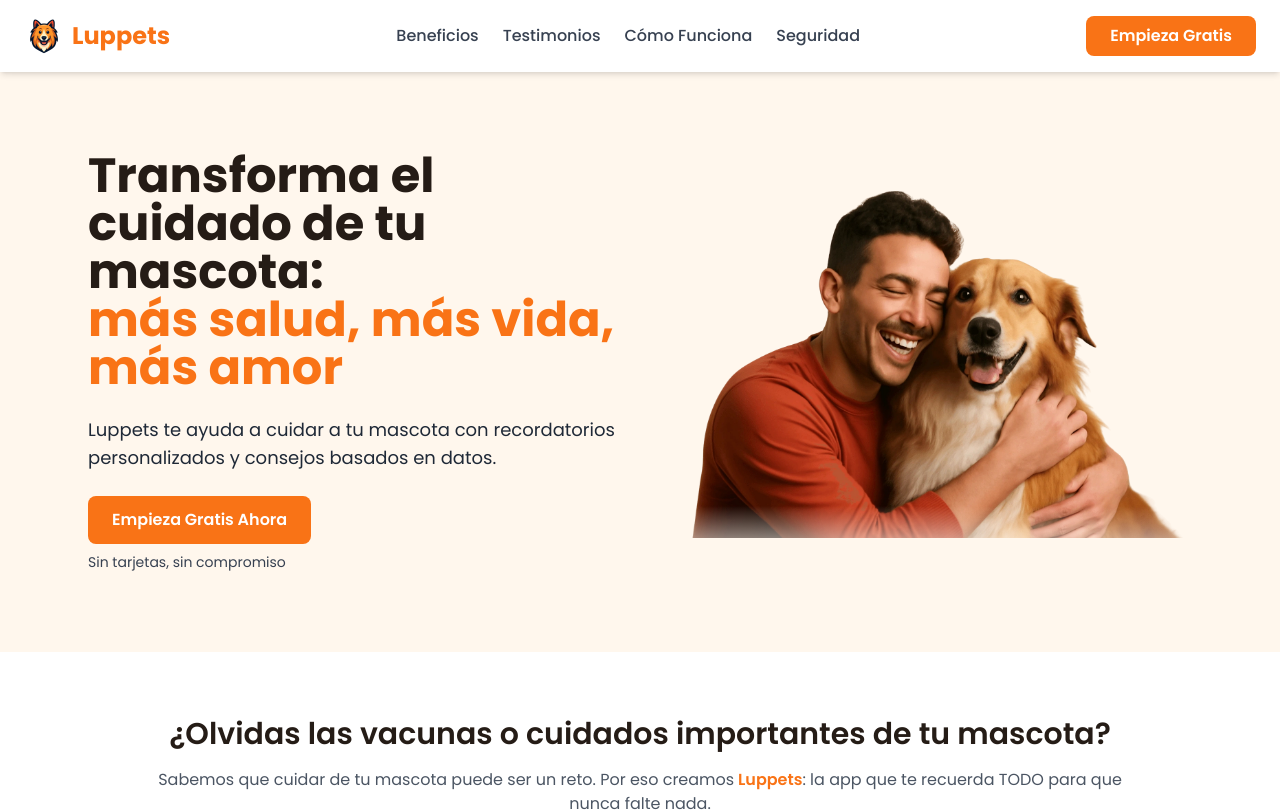
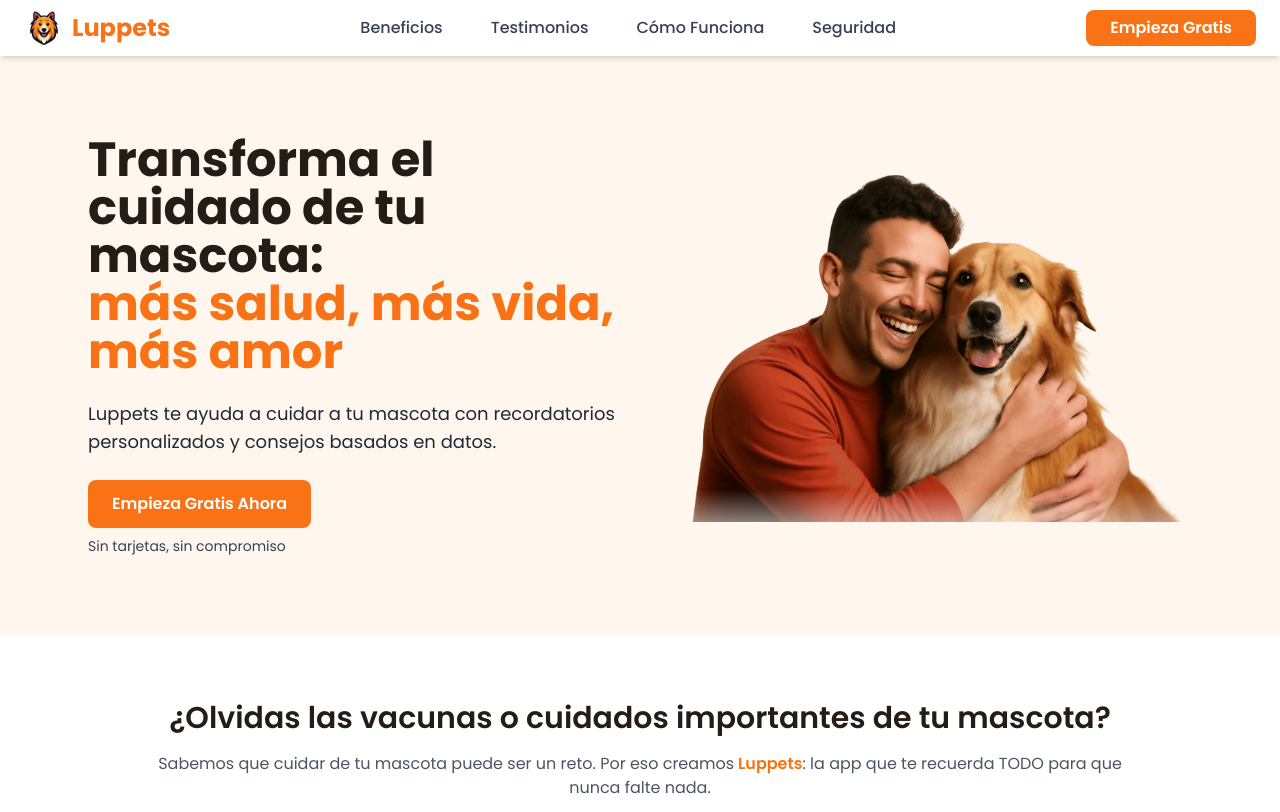
Before and after one commit to jhonCa11/luppets-landing, a Next.js app: page / in a window 1280 px wide. Shown: the top 812 px of the page. Built offline with nearby package versions, Linux system fonts and the light colour scheme.

Commit message:
feat: improve navbar navigation with smooth scroll and fix testimonial text

```diff
--- a/src/app/components/Navbar.tsx
+++ b/src/app/components/Navbar.tsx
@@ -2,10 +2,106 @@
 
 import Link from "next/link";
 import Image from "next/image";
+import { useState, useEffect, useCallback, useMemo } from "react";
+
+// Constantes extraídas para mejor mantenibilidad
+const NAV_SECTIONS = ['hero', 'benefits', 'testimonials', 'how', 'security', 'cta'] as const;
+const NAVBAR_HEIGHT = 58; // Altura del navbar en píxeles
+const SCROLL_THROTTLE_MS = 100; // Milisegundos para throttling
+const SCROLL_OFFSET = 100; // Offset para detección de sección activa
+
+// Tipos TypeScript más estrictos
+type SectionId = typeof NAV_SECTIONS[number];
+
+// Función de throttling personalizada (sin dependencias externas)
+const throttle = <T extends (...args: any[]) => any>(
+  func: T,
+  delay: number
+): ((...args: Parameters<T>) => void) => {
+  let timeoutId: NodeJS.Timeout | null = null;
+  let lastExecTime = 0;
+
+  return (...args: Parameters<T>) => {
+    const currentTime = Date.now();
+
+    if (currentTime - lastExecTime > delay) {
+      func(...args);
+      lastExecTime = currentTime;
+    } else {
+      if (timeoutId) clearTimeout(timeoutId);
+      timeoutId = setTimeout(() => {
+        func(...args);
+        lastExecTime = Date.now();
+      }, delay - (currentTime - lastExecTime));
+    }
+  };
+};
 
 export default function Navbar() {
+  const [activeSection, setActiveSection] = useState<SectionId>("hero");
+
+  // Función para scroll suave a una sección específica - memoizada
+  const scrollToSection = useCallback((sectionId: SectionId) => {
+    const element = document.getElementById(sectionId);
+    if (element) {
+      const elementPosition = element.offsetTop - NAVBAR_HEIGHT;
+
+      window.scrollTo({
+        top: elementPosition,
+        behavior: 'smooth'
+      });
+    }
+  }, []);
+
+  // Función para manejar el clic en los enlaces del navbar - memoizada
+  const handleNavClick = useCallback((e: React.MouseEvent<HTMLAnchorElement>, sectionId: SectionId) => {
+    e.preventDefault();
+    scrollToSection(sectionId);
+  }, [scrollToSection]);
+
+  // Detectar la sección activa basada en el scroll - optimizada con throttling
+  useEffect(() => {
+    const handleScroll = () => {
+      const scrollPosition = window.scrollY + SCROLL_OFFSET;
+
+      // Algoritmo optimizado: busca desde la última sección hacia atrás
+      for (let i = NAV_SECTIONS.length - 1; i >= 0; i--) {
+        const section = document.getElementById(NAV_SECTIONS[i]);
+        if (section && section.offsetTop <= scrollPosition) {
+          setActiveSection(NAV_SECTIONS[i]);
+          break;
+        }
+      }
+    };
+
+    // Aplicar throttling para mejor performance
+    const throttledHandleScroll = throttle(handleScroll, SCROLL_THROTTLE_MS);
+
+    window.addEventListener('scroll', throttledHandleScroll, { passive: true });
+
+    return () => window.removeEventListener('scroll', throttledHandleScroll);
+  }, []);
+
+  // Memoizar las clases CSS para evitar recálculos
+  const getNavLinkClasses = useCallback((sectionId: SectionId) => {
+    const baseClasses = "hover:text-orange-500 transition-all duration-300 cursor-pointer px-3 py-1.5 rounded-lg";
+    const activeClasses = "text-orange-500 bg-orange-50 border-b-2 border-orange-500";
+    const inactiveClasses = "hover:bg-gray-50";
+
+    return `${baseClasses} ${activeSection === sectionId ? activeClasses : inactiveClasses}`;
+  }, [activeSection]);
+
+  // Memoizar las clases del botón CTA
+  const getCtaButtonClasses = useMemo(() => {
+    const baseClasses = "px-6 py-1.5 rounded-lg font-semibold transition-all duration-300 cursor-pointer";
+    const activeClasses = "bg-orange-600 text-white shadow-lg scale-105";
+    const inactiveClasses = "bg-orange-500 hover:bg-orange-600 text-white hover:shadow-lg";
+
+    return `${baseClasses} ${activeSection === 'cta' ? activeClasses : inactiveClasses}`;
+  }, [activeSection]);
+
   return (
-    <nav className="flex justify-between items-center px-6 py-4 bg-white shadow-md sticky top-0 z-50">
+    <nav className="flex justify-between items-center px-6 py-2 bg-white shadow-md sticky top-0 z-50">
       <Link href="#hero" className="flex items-center gap-2 hover:opacity-80 transition-opacity">
         <Image
           src="/logo.webp"
@@ -16,18 +112,31 @@
         />
         <div className="text-2xl font-bold text-orange-500">Luppets</div>
       </Link>
+
       <ul className="hidden md:flex gap-6 text-gray-700 font-medium">
-        <li><Link href="#benefits">Beneficios</Link></li>
-        <li><Link href="#testimonials">Testimonios</Link></li>
-        <li><Link href="#how">Cómo Funciona</Link></li>
-        <li><Link href="#security">Seguridad</Link></li>
+        {NAV_SECTIONS.slice(1, -1).map((sectionId) => (
+          <li key={sectionId}>
+            <a
+              href={`#${sectionId}`}
+              onClick={(e) => handleNavClick(e, sectionId)}
+              className={getNavLinkClasses(sectionId)}
+            >
+              {sectionId === 'benefits' && 'Beneficios'}
+              {sectionId === 'testimonials' && 'Testimonios'}
+              {sectionId === 'how' && 'Cómo Funciona'}
+              {sectionId === 'security' && 'Seguridad'}
+            </a>
+          </li>
+        ))}
       </ul>
-      <Link
+
+      <a
         href="#cta"
-        className="bg-orange-500 hover:bg-orange-600 text-white px-6 py-2 rounded-lg font-semibold"
+        onClick={(e) => handleNavClick(e, 'cta')}
+        className={getCtaButtonClasses}
       >
         Empieza Gratis
-      </Link>
+      </a>
     </nav>
   );
 }
--- a/src/app/components/sections/Testimonials.tsx
+++ b/src/app/components/sections/Testimonials.tsx
@@ -31,7 +31,7 @@
             </div>
             <div className="p-6 bg-gradient-to-br from-orange-50 to-yellow-50 rounded-2xl shadow-lg w-full border border-orange-100">
               <p className="text-sm sm:text-base text-gray-700 italic mb-4 leading-relaxed">
-                "Desde que uso Luppets me siento seguro de que Kira siempre recibe
+                "Desde que uso Luppets me siento segura de que Kira siempre recibe
                 el mejor cuidado."
               </p>
               <span className="font-bold text-gray-800 text-sm sm:text-base">Karen – Bogotá, Colombia</span>
```
